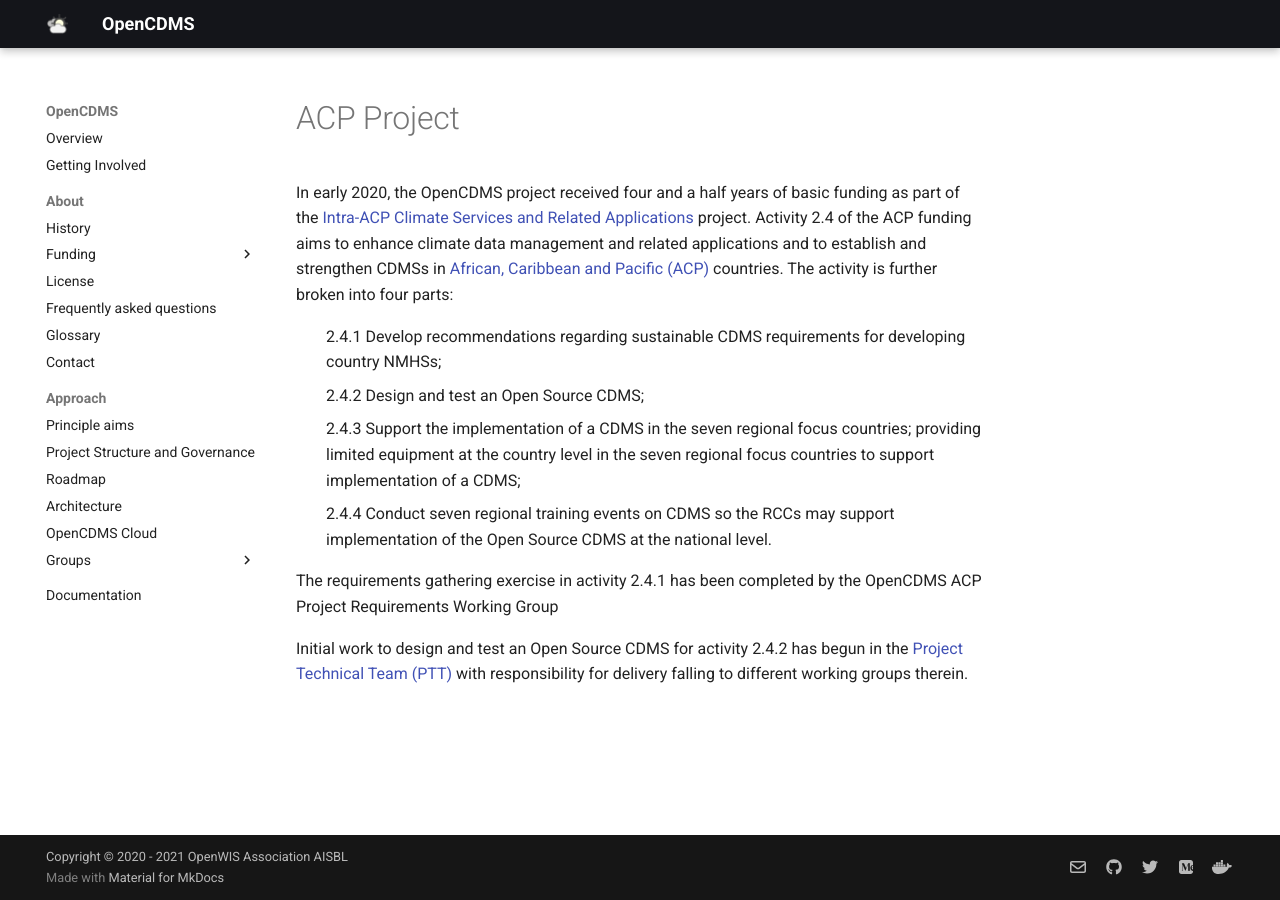
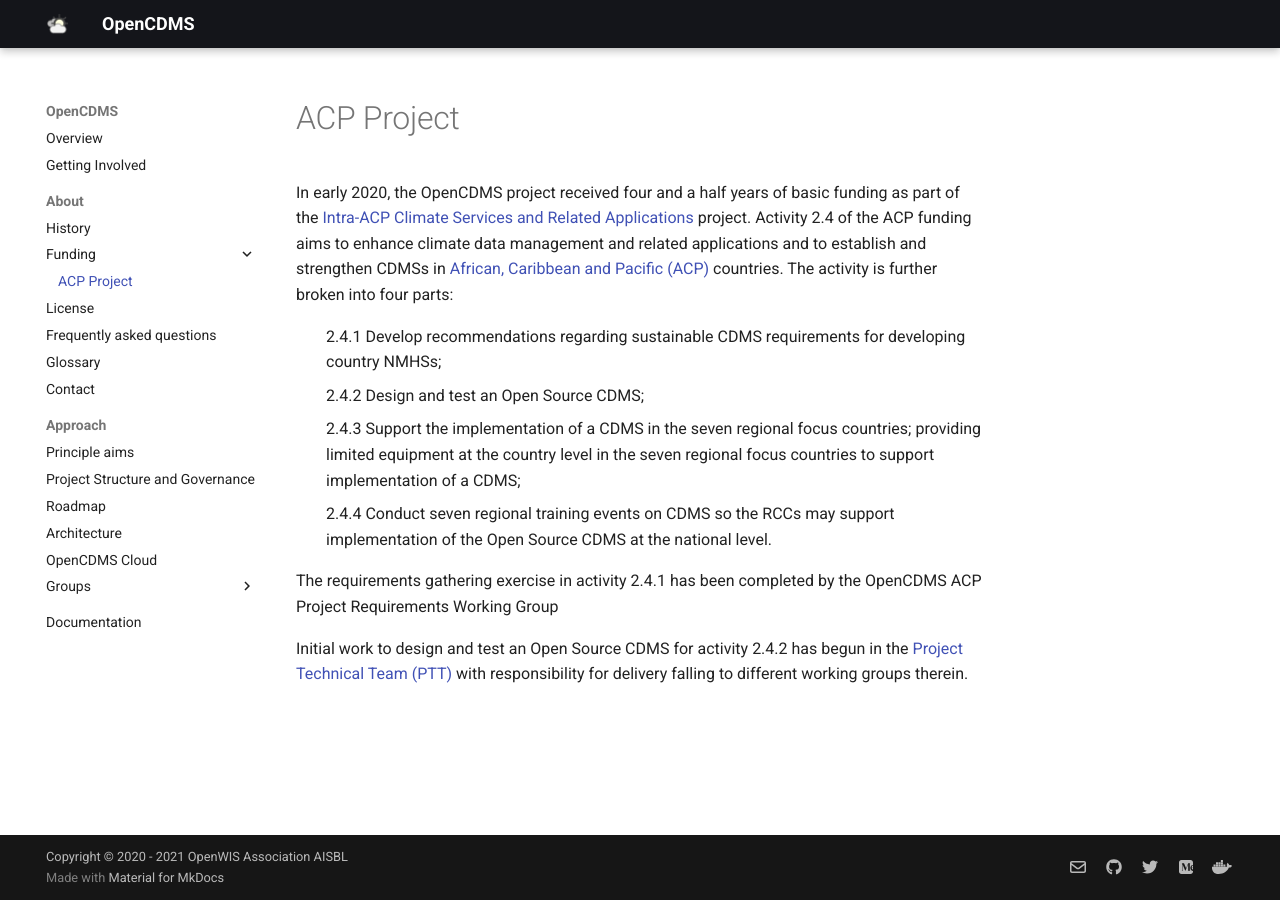
Before and after one commit to opencdms-project/opencdms.org, an MkDocs documentation site: the page built from docs/about/funding/acp-project.md, in a window 1280 px wide. Built offline with MkDocs 1.6.1 and Material for MkDocs 9.7.7, drawn with Linux system fonts in a browser that asks for light colours.

Commit message:
Updating page names and links

```diff
--- a/docs/about/funding/acp-project.md
+++ b/docs/about/funding/acp-project.md
@@ -13,4 +13,4 @@
 
 <!-- TODO -->
 
-Initial work to design and test an Open Source CDMS for activity 2.4.2 has begun in the [Project Technical Team (PTT)](/groups/project_technical_team) with responsibility for delivery falling to different working groups therein.
+Initial work to design and test an Open Source CDMS for activity 2.4.2 has begun in the [Project Technical Team (PTT)](/approach/groups/project-technical-team) with responsibility for delivery falling to different working groups therein.
--- a/material/overrides/home.html
+++ b/material/overrides/home.html
@@ -15,7 +15,9 @@
 {# TODO: menubar should import partials/opencdms_menubar.html #}
           <h1>OpenCDMS</h1>
           <p><em>Working together</em> to improve<br/>
-            Climate Data Management Systems</p>
+            Climate Data Management Systems<br/>
+            for Earth system data management
+          </p>
           <a href="/about/overview/" title="Overview" class="md-button md-button--primary">
             Overview
           </a>
--- a/mkdocs.yml
+++ b/mkdocs.yml
@@ -47,7 +47,7 @@
   - About:
     - History: about/history.md
     - Funding:
-      - ACP Project: about/funding/acp_project.md
+      - ACP Project: about/funding/acp-project.md
 #      - WMO Funding: about/funding/wmo.md
     - License: about/license.md
     - Frequently asked questions: about/faq.md
@@ -60,9 +60,9 @@
     - approach/architecture.md
     - approach/cloud.md
     - Groups:
-      - approach/groups/project_management_committee.md
-      - approach/groups/project_advisory_team.md
-      - approach/groups/project_technical_team.md
+      - approach/groups/project-management-committee.md
+      - approach/groups/project-advisory-team.md
+      - approach/groups/project-technical-team.md
       - Sub-groups:
         - approach/groups/sub-group/comms-sg.md
       - Working groups:
```
Also changed, not shown: docs/approach/governance.md (+2 -2 lines), docs/approach/roadmap.md (+1 -1 lines), docs/approach/groups/project-advisory-team.md (renamed from docs/approach/groups/project_advisory_team.md), docs/approach/groups/project-management-committee.md (renamed from docs/approach/groups/project_management_committee.md), docs/approach/groups/project-technical-team.md (renamed from docs/approach/groups/project_technical_team.md).
